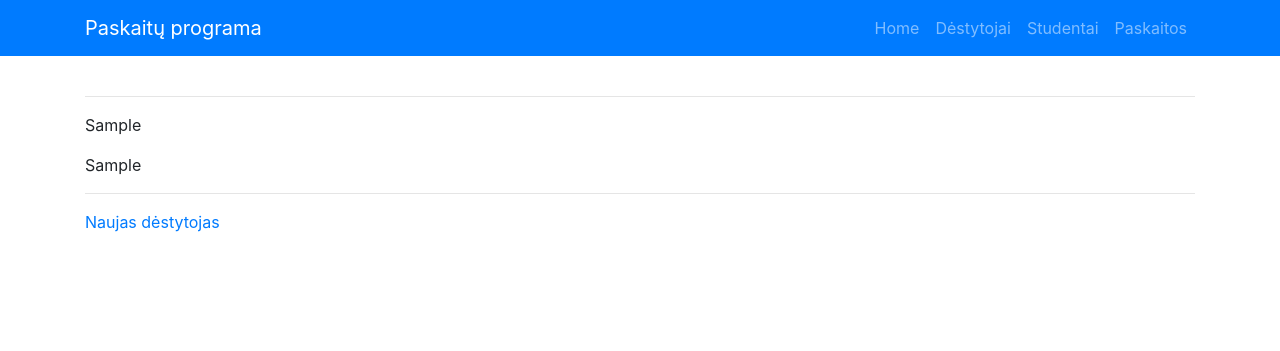
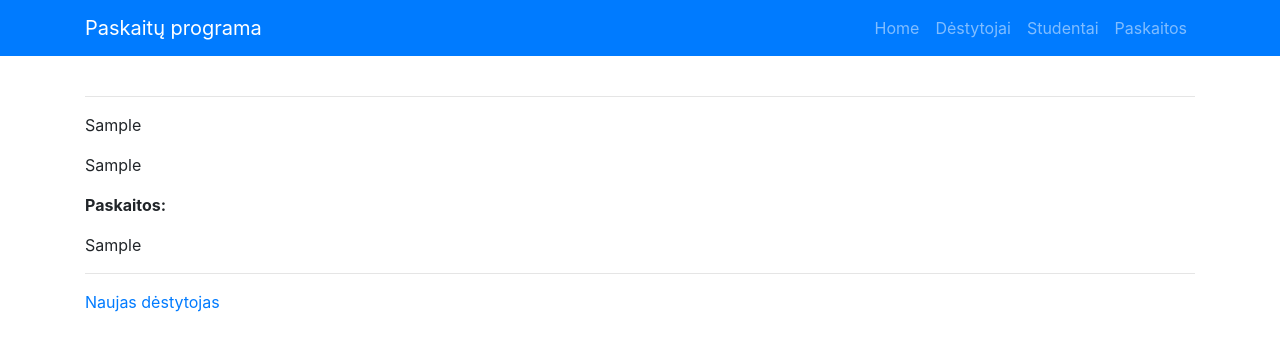
Before and after one commit to DonatasNoreika/studentai_destytojai_paskaitos_flask, a Flask app: page / in a window 1280 px wide. Shown: the top 351 px of the page. Run offline with Flask 2, Linux system fonts and the light colour scheme; tables that the repository leaves empty hold one stand-in row (values such as "Sample post"); parts of the project's set-up code (start-up, migrations or seed data) failed here and were passed over; some libraries are stand-ins or nearby versions.

Commit message:
Pridėtas paskaitų pridėjimas ir atvaizdavimas dėstytojo formoje

```diff
--- a/app.py
+++ b/app.py
@@ -59,9 +59,9 @@ def naujas_destytojas():
     forma = forms.DestytojasForm()
     if forma.validate_on_submit():
         naujas_destytojas = Destytojas(vardas=forma.vardas.data, pavarde=forma.pavarde.data)
-        # for paskaita in forma.paskaitos.data:
-        #     priskirtas_vaikas = Vaikas.query.get(vaikas.id)
-        #     naujas_tevas.vaikai.append(priskirtas_vaikas)
+        for paskaita in forma.paskaitos.data:
+            priskirta_paskaita = Paskaita.query.get(paskaita.id)
+            naujas_destytojas.paskaitos.append(priskirta_paskaita)
         db.session.add(naujas_destytojas)
         db.session.commit()
         return redirect(url_for('destytojai'))
--- a/templates/destytojai.html
+++ b/templates/destytojai.html
@@ -7,6 +7,12 @@
 <hr>
 <p>{{destytojas.vardas}}</p>
 <p>{{destytojas.pavarde}}</p>
+{% if destytojas.paskaitos %}
+<p><b>Paskaitos:</b></p>
+{% for paskaita in destytojas.paskaitos %}
+<p>{{paskaita.pavadinimas}}</p>
+{% endfor %}
+{% endif %}
 {% endfor %}
 {% endif %}
 <hr>
--- a/templates/prideti_destytoja.html
+++ b/templates/prideti_destytoja.html
@@ -12,6 +12,10 @@
         {{ form.pavarde.label(class="form-control-label") }}
         {{ form.pavarde(class="form-control") }}
     </div>
+    <div class="form-group">
+        {{ form.paskaitos.label(class="form-control-label") }}
+        {{ form.paskaitos(class="form-control") }}
+    </div>
     {{ form.submit }}
 </form>
 {% endblock %}
```
